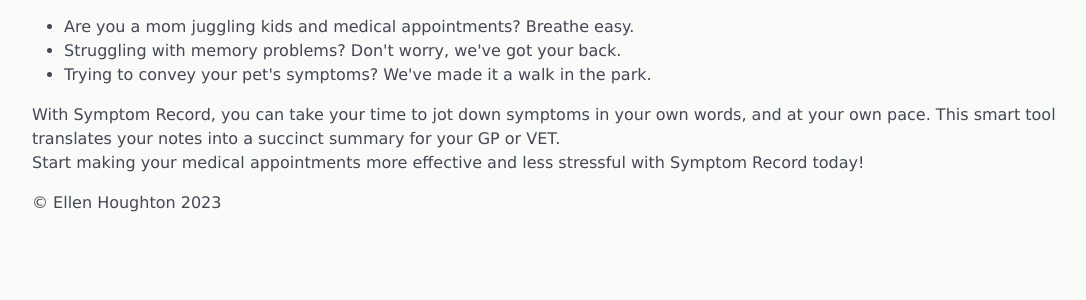
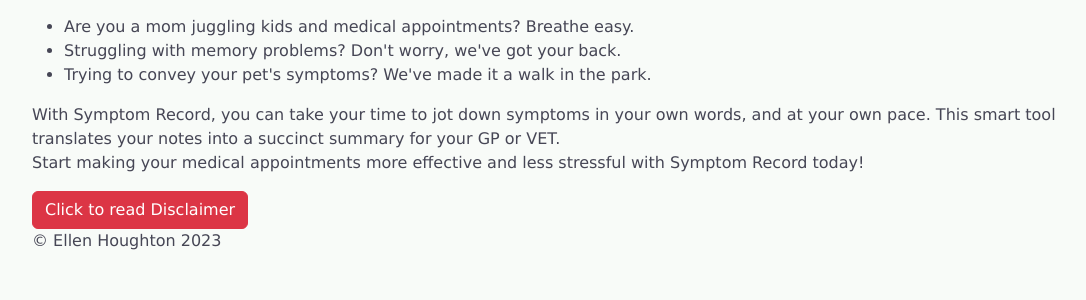
Before and after one commit to annwyl21/symptom_record, a Flask app: page / in a window 1280 px wide. Shown: the part 149-449 px from the top of the page, without its empty margins (96-1182 px from the left). Run offline with Flask 3, Linux system fonts and the light colour scheme.

Commit message:
add disclaimer js button and update readme with pain ax

```diff
--- /dev/null
+++ b/application/static/scripts/disclaimer_script.js
@@ -0,0 +1,4 @@
+function disclaimer() {
+    confirm("DISCLAIMER: This website was designed by a student programmer and while useful, does not medically evaluate pain and will NEVER offer medical advice.")
+    document.getElementById("disclaimer")
+}
--- a/application/templates/index.html
+++ b/application/templates/index.html
@@ -20,4 +20,9 @@
     Start making your medical appointments more effective and less stressful with Symptom Record today!
 </p>
 
+
+<button id="disclaimer" type="button" class="btn btn-danger" onclick="disclaimer()">Click to read Disclaimer</button>
+
+
+
 {% endblock %}
--- a/application/templates/layout.html
+++ b/application/templates/layout.html
@@ -16,7 +16,7 @@
 
 <!-- link to Bootstrap Javascript bundle -->
 <script src="https://cdn.jsdelivr.net/npm/bootstrap@5.3.0/dist/js/bootstrap.bundle.min.js" integrity="sha384-geWF76RCwLtnZ8qwWowPQNguL3RmwHVBC9FhGdlKrxdiJJigb/j/68SIy3Te4Bkz" crossorigin="anonymous"></script>
-
+<script src="{{ url_for('static', filename='scripts/disclaimer_script.js') }}"></script>
 <footer>
     <p>&copy; Ellen Houghton 2023
     </p>
```
Also changed, not shown: README.md.
